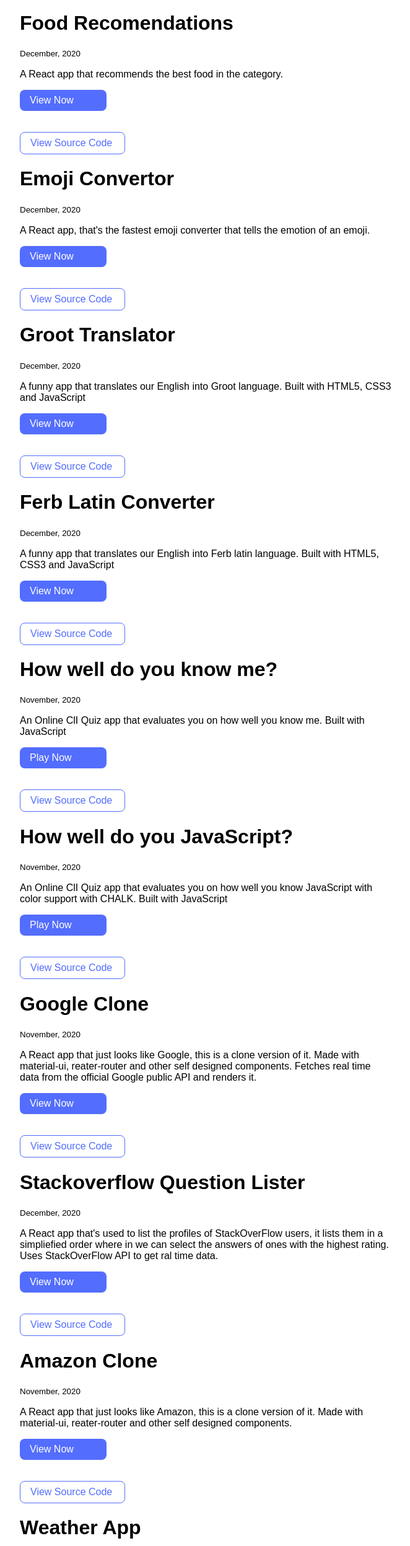
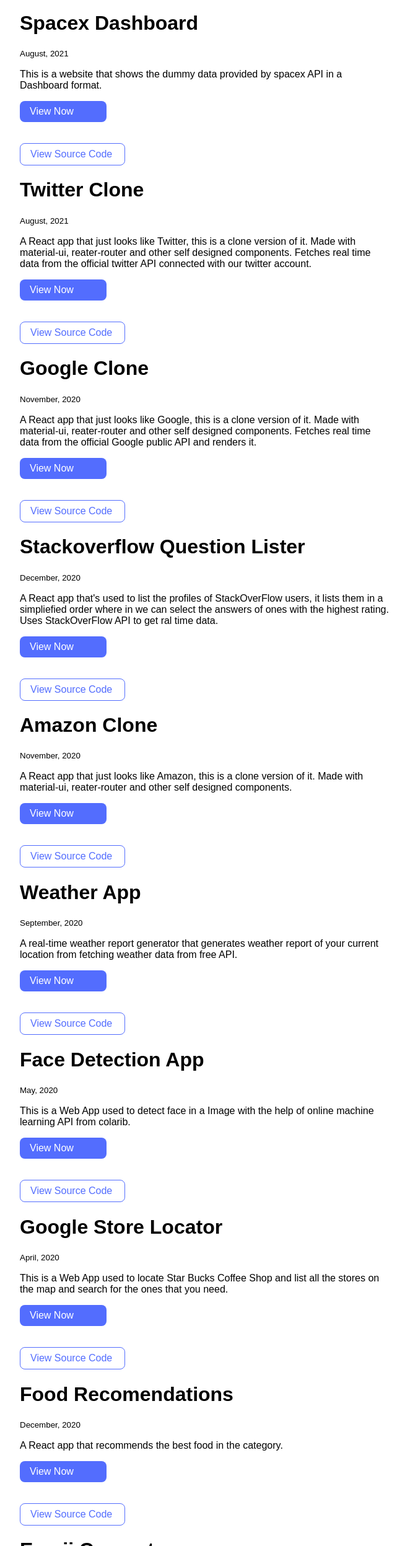
Before and after one commit to bhanukirant99/portfolio, a plain HTML site: page projects.html in a window 1280 px wide. Shown: the part 305-2800 px from the top of the page at 62% size, without its empty margins (308-970 px from the left). Drawn offline with Linux system fonts and the light colour scheme; a web font is replaced by a local one.

Commit message:
refact: moving recent projects to top

```diff
--- a/projects.html
+++ b/projects.html
@@ -30,56 +30,20 @@
     <ul class="list-non-bullet border-bottom">
         <li>
             <div class="container container-center">
-                <h1>Food Recomendations</h1>
-                <small class="span-date">December, 2020</small>
-                <p>A React app that recommends the best food in the category.</p>
-                <a class="link llnk-primary" href="https://hvn0h.csb.app/">View Now</a><br>
-                <a class="link llnk-secondary" href="https://github.com/bhanukirant99/food-recomendations">View Source Code</a>
+                <h1>Spacex Dashboard</h1>
+                <small class="span-date">August, 2021</small>
+                <p>This is a website that shows the dummy data provided by spacex API in a Dashboard format.</p>
+                <a class="link llnk-primary" href="https://spacex-internship-challenge-for-bhanukirant99.netlify.app/">View Now</a><br>
+                <a class="link llnk-secondary" href="https://github.com/bhanukirant99/spacex-internship-challenge-for-bhanukirant99">View Source Code</a>
             </div>
         </li>
         <li>
             <div class="container container-center">
-                <h1>Emoji Convertor</h1>
-                <small class="span-date">December, 2020</small>
-                <p>A React app, that's the fastest emoji converter that tells the emotion of an emoji.</p>
-                <a class="link llnk-primary" href="https://04wyb.csb.app/">View Now</a><br>
-                <a class="link llnk-secondary" href="https://github.com/bhanukirant99/emoji-interpreter">View Source Code</a>
-            </div>
-        </li>
-        <li>
-            <div class="container container-center">
-                <h1>Groot Translator</h1>
-                <small class="span-date">December, 2020</small>
-                <p>A funny app that translates our English into Groot language. Built with HTML5, CSS3 and JavaScript</p>
-                <a class="link llnk-primary" href="https://bhanukiran-groot-speak.netlify.app/">View Now</a><br>
-                <a class="link llnk-secondary" href="https://github.com/bhanukirant99/groot-speak">View Source Code</a>
-            </div>
-        </li>
-        <li>
-            <div class="container container-center">
-                <h1>Ferb Latin Converter</h1>
-                <small class="span-date">December, 2020</small>
-                <p>A funny app that translates our English into Ferb latin language. Built with HTML5, CSS3 and JavaScript</p>
-                <a class="link llnk-primary" href="https://bhanukiran-ferb-latin.netlify.app">View Now</a><br>
-                <a class="link llnk-secondary" href="https://github.com/bhanukirant99/ferb-latin">View Source Code</a>
-            </div>
-        </li>
-        <li>
-            <div class="container container-center">
-                <h1>How well do you know me?</h1>
-                <small class="span-date">November, 2020</small>
-                <p>An Online ClI Quiz app that evaluates you on how well you know me. Built with JavaScript</p>
-                <a class="link llnk-primary" href="https://repl.it/@BhanuKiran/cli-quiz-app?embed=1&output=1#index.js">Play Now</a><br>
-                <a class="link llnk-secondary" href="https://github.com/bhanukirant99/cli-quiz-app">View Source Code</a>
-            </div>
-        </li>
-        <li>
-            <div class="container container-center">
-                <h1>How well do you JavaScript?</h1>
-                <small class="span-date">November, 2020</small>
-                <p>An Online ClI Quiz app that evaluates you on how well you know JavaScript with color support with CHALK. Built with JavaScript</p>
-                <a class="link llnk-primary" href="https://repl.it/@BhanuKiran/JavaScript-Programming-Quiz-CLIApp?embed=1&output=1#index.js">Play Now</a><br>
-                <a class="link llnk-secondary" href="https://github.com/bhanukirant99/JavaScript-Programming-Quiz-CLIApp">View Source Code</a>
+                <h1>Twitter Clone</h1>
+                <small class="span-date">August, 2021</small>
+                <p>A React app that just looks like Twitter, this is a clone version of it. Made with material-ui, reater-router and other self designed components. Fetches real time data from the official twitter API connected with our twitter account.</p>
+                <a class="link llnk-primary" href="https://spacex-internship-challenge-for-bhanukirant99.netlify.app/">View Now</a><br>
+                <a class="link llnk-secondary" href="https://github.com/bhanukirant99/twitter-clone">View Source Code</a>
             </div>
         </li>
         <li>
@@ -137,6 +101,60 @@
                 <a class="link llnk-secondary" href="https://github.com/bhanukirant99/starbucks-locator">View Source Code</a>
             </div>
         </li>
+        <li>
+            <div class="container container-center">
+                <h1>Food Recomendations</h1>
+                <small class="span-date">December, 2020</small>
+                <p>A React app that recommends the best food in the category.</p>
+                <a class="link llnk-primary" href="https://hvn0h.csb.app/">View Now</a><br>
+                <a class="link llnk-secondary" href="https://github.com/bhanukirant99/food-recomendations">View Source Code</a>
+            </div>
+        </li>
+        <li>
+            <div class="container container-center">
+                <h1>Emoji Convertor</h1>
+                <small class="span-date">December, 2020</small>
+                <p>A React app, that's the fastest emoji converter that tells the emotion of an emoji.</p>
+                <a class="link llnk-primary" href="https://04wyb.csb.app/">View Now</a><br>
+                <a class="link llnk-secondary" href="https://github.com/bhanukirant99/emoji-interpreter">View Source Code</a>
+            </div>
+        </li>
+        <li>
+            <div class="container container-center">
+                <h1>Groot Translator</h1>
+                <small class="span-date">December, 2020</small>
+                <p>A funny app that translates our English into Groot language. Built with HTML5, CSS3 and JavaScript</p>
+                <a class="link llnk-primary" href="https://bhanukiran-groot-speak.netlify.app/">View Now</a><br>
+                <a class="link llnk-secondary" href="https://github.com/bhanukirant99/groot-speak">View Source Code</a>
+            </div>
+        </li>
+        <li>
+            <div class="container container-center">
+                <h1>Ferb Latin Converter</h1>
+                <small class="span-date">December, 2020</small>
+                <p>A funny app that translates our English into Ferb latin language. Built with HTML5, CSS3 and JavaScript</p>
+                <a class="link llnk-primary" href="https://bhanukiran-ferb-latin.netlify.app">View Now</a><br>
+                <a class="link llnk-secondary" href="https://github.com/bhanukirant99/ferb-latin">View Source Code</a>
+            </div>
+        </li>
+        <li>
+            <div class="container container-center">
+                <h1>How well do you know me?</h1>
+                <small class="span-date">November, 2020</small>
+                <p>An Online ClI Quiz app that evaluates you on how well you know me. Built with JavaScript</p>
+                <a class="link llnk-primary" href="https://repl.it/@BhanuKiran/cli-quiz-app?embed=1&output=1#index.js">Play Now</a><br>
+                <a class="link llnk-secondary" href="https://github.com/bhanukirant99/cli-quiz-app">View Source Code</a>
+            </div>
+        </li>
+        <li>
+            <div class="container container-center">
+                <h1>How well do you JavaScript?</h1>
+                <small class="span-date">November, 2020</small>
+                <p>An Online ClI Quiz app that evaluates you on how well you know JavaScript with color support with CHALK. Built with JavaScript</p>
+                <a class="link llnk-primary" href="https://repl.it/@BhanuKiran/JavaScript-Programming-Quiz-CLIApp?embed=1&output=1#index.js">Play Now</a><br>
+                <a class="link llnk-secondary" href="https://github.com/bhanukirant99/JavaScript-Programming-Quiz-CLIApp">View Source Code</a>
+            </div>
+        </li>
     </ul>
 </body>
 </html>
```
